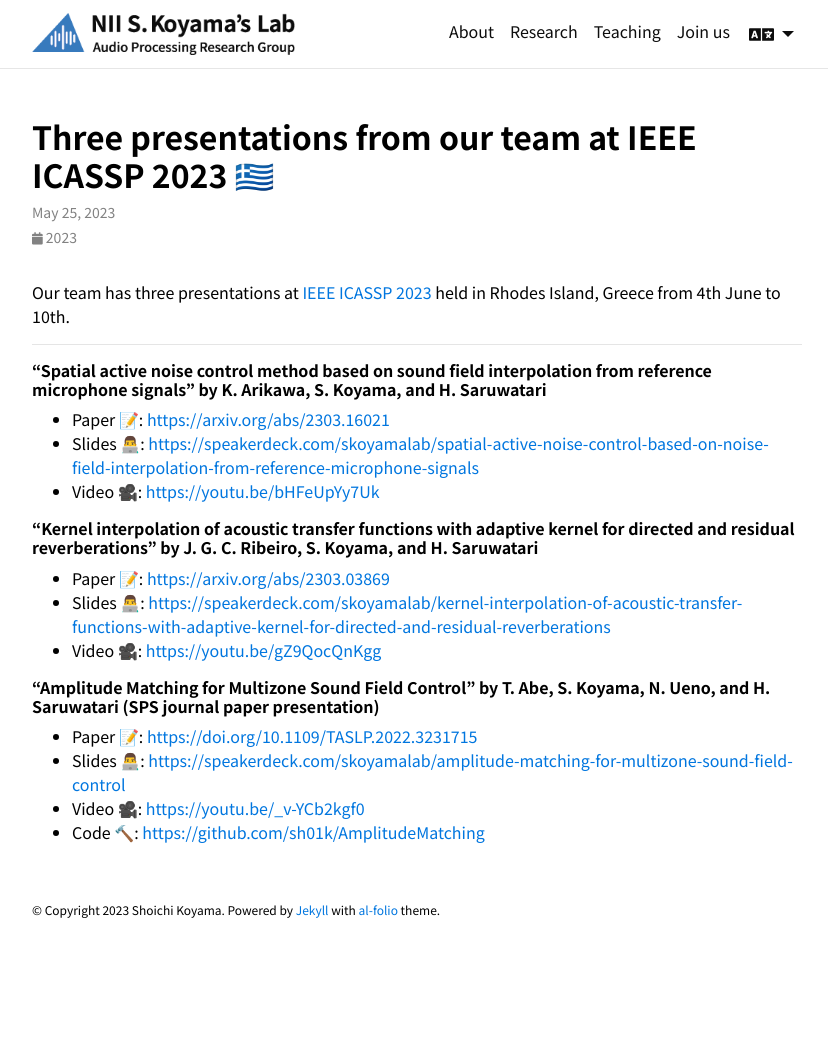
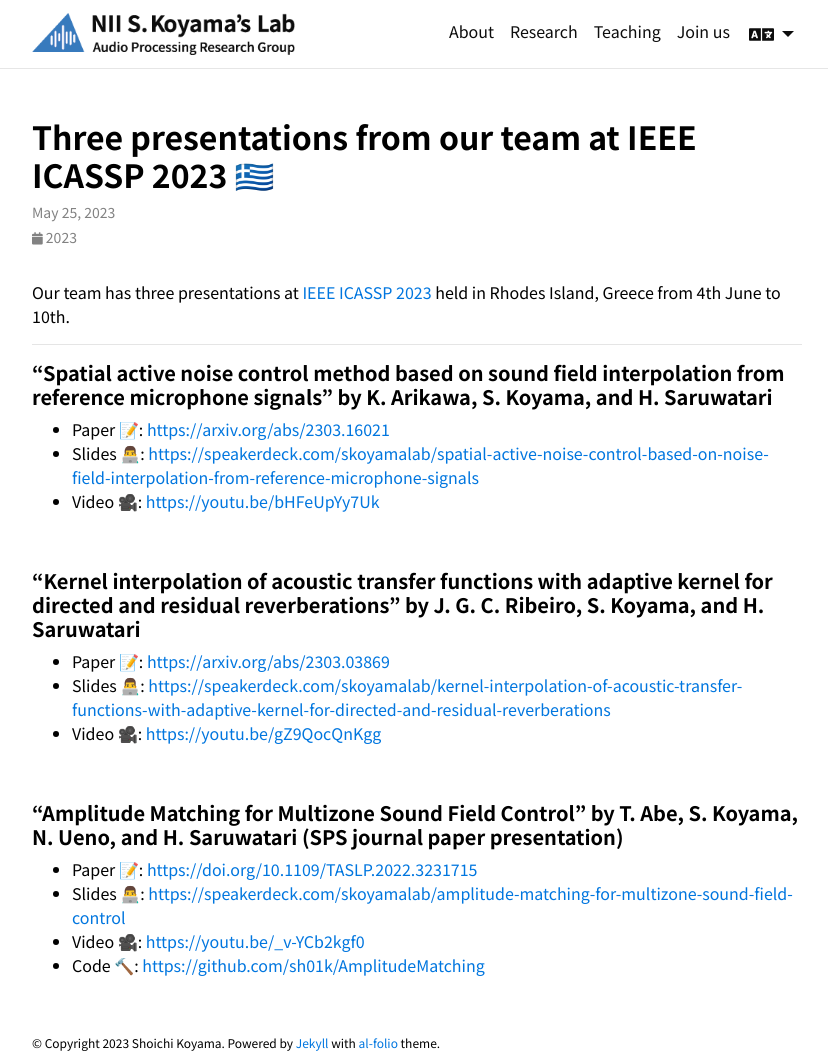
Before and after one commit to skoyamalab/skoyamalab.github.io, a Jekyll site: the page built from _news/announcement20230525.md, in a window 1280 px wide and 1060 px high. Shown: the whole window, without its empty margins (223-1051 px from the left). Built offline with Jekyll 4.4.1, drawn with Linux system fonts in a browser that asks for light colours; comment, search, counter and statistics services are not loaded; a style sheet for code colours, icons or effects is not loaded.

Commit message:
updated news

```diff
--- a/_news/announcement20230525.md
+++ b/_news/announcement20230525.md
@@ -11,17 +11,21 @@ Our team has three presentations at [IEEE ICASSP 2023](https://2023.ieeeicassp.o
 
 ***
 
-###### "Spatial active noise control method based on sound field interpolation from reference microphone signals" by K. Arikawa, S. Koyama, and H. Saruwatari
+##### "Spatial active noise control method based on sound field interpolation from reference microphone signals" by K. Arikawa, S. Koyama, and H. Saruwatari
 - Paper 📝: [https://arxiv.org/abs/2303.16021](https://arxiv.org/abs/2303.16021)
 - Slides 👨‍💻: [https://speakerdeck.com/skoyamalab/spatial-active-noise-control-based-on-noise-field-interpolation-from-reference-microphone-signals](https://speakerdeck.com/skoyamalab/spatial-active-noise-control-based-on-noise-field-interpolation-from-reference-microphone-signals)
 - Video 🎥: [https://youtu.be/bHFeUpYy7Uk](https://youtu.be/bHFeUpYy7Uk)
 
-###### "Kernel interpolation of acoustic transfer functions with adaptive kernel for directed and residual reverberations" by J. G. C. Ribeiro, S. Koyama, and H. Saruwatari
+<br />
+
+##### "Kernel interpolation of acoustic transfer functions with adaptive kernel for directed and residual reverberations" by J. G. C. Ribeiro, S. Koyama, and H. Saruwatari
 - Paper 📝: [https://arxiv.org/abs/2303.03869](https://arxiv.org/abs/2303.03869)
 - Slides 👨‍💻: [https://speakerdeck.com/skoyamalab/kernel-interpolation-of-acoustic-transfer-functions-with-adaptive-kernel-for-directed-and-residual-reverberations](https://speakerdeck.com/skoyamalab/kernel-interpolation-of-acoustic-transfer-functions-with-adaptive-kernel-for-directed-and-residual-reverberations)
 - Video 🎥: [https://youtu.be/gZ9QocQnKgg](https://youtu.be/gZ9QocQnKgg)
 
-###### "Amplitude Matching for Multizone Sound Field Control" by T. Abe, S. Koyama, N. Ueno, and H. Saruwatari (SPS journal paper presentation)
+<br />
+
+##### "Amplitude Matching for Multizone Sound Field Control" by T. Abe, S. Koyama, N. Ueno, and H. Saruwatari (SPS journal paper presentation)
 - Paper 📝: [https://doi.org/10.1109/TASLP.2022.3231715](https://doi.org/10.1109/TASLP.2022.3231715)
 - Slides 👨‍💻: [https://speakerdeck.com/skoyamalab/amplitude-matching-for-multizone-sound-field-control](https://speakerdeck.com/skoyamalab/amplitude-matching-for-multizone-sound-field-control)
 - Video 🎥: [https://youtu.be/_v-YCb2kgf0](https://youtu.be/_v-YCb2kgf0)
```
Also changed, not shown: _news_ja/announcement20230525.md (+7 -3 lines).
